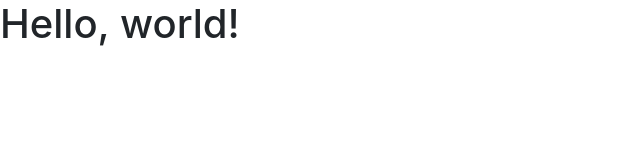
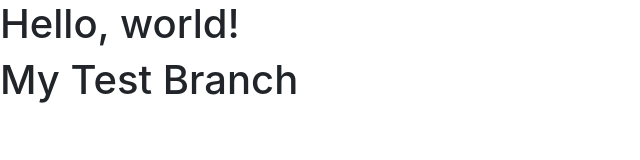
Before and after one commit to jennifer-morehead/git_practice, a plain HTML site: page index.html in a window 1280 px wide. Shown: the whole page, without its empty margins (0-640 px from the left). Drawn offline with nearby package versions, Linux system fonts and the light colour scheme.

Commit message:
Update index.html

```diff
--- a/index.html
+++ b/index.html
@@ -12,6 +12,7 @@
   </head>
   <body>
     <h1>Hello, world!</h1>
+    <h1>My Test Branch</h1>
 
     <!-- Optional JavaScript -->
     <!-- jQuery first, then Popper.js, then Bootstrap JS -->
```
